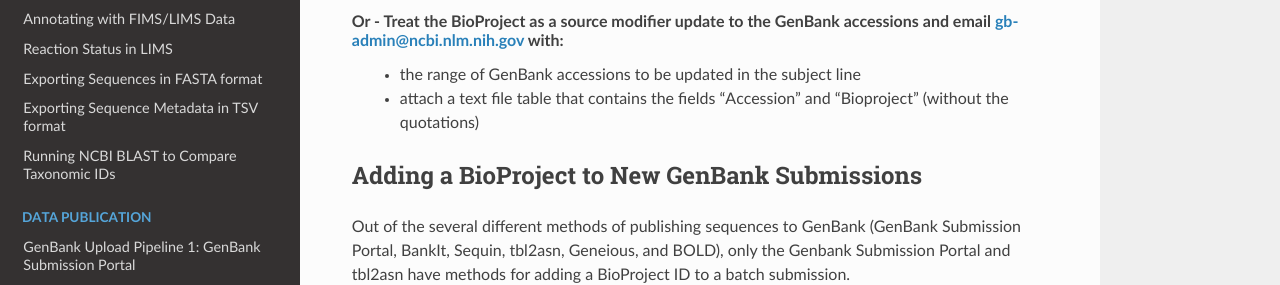
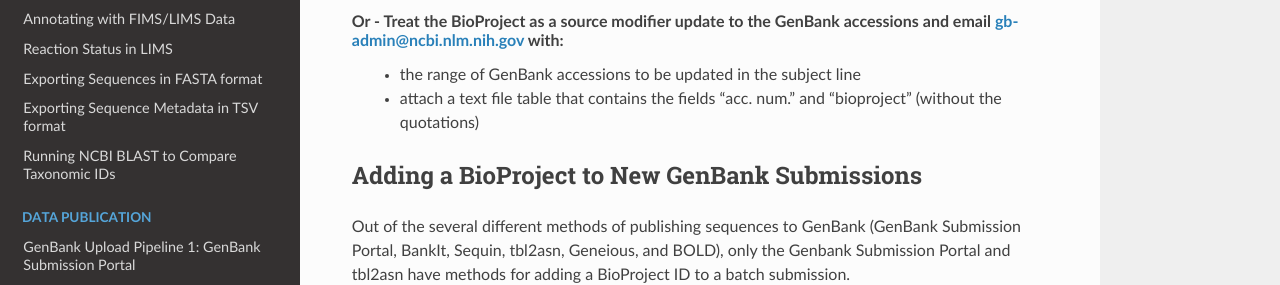
Before and after one commit to SIBarcodeNetwork/ReadtheDocsMaster, a Sphinx documentation site: the page built from Docs/bioprojects.rst, in a window 1280 px wide and 900 px high, scrolled down 8051 px. Shown: the part 169-454 px from the top of the window. Built offline with Sphinx 7.4.7 and the Read the Docs theme 2.0.0, drawn with Linux system fonts in a browser that asks for light colours.

Commit message:
Update bioprojects.rst
updated names of text fields when adding BP to existing GB records

```diff
--- a/Docs/bioprojects.rst
+++ b/Docs/bioprojects.rst
@@ -182,7 +182,7 @@
 
 Or - Treat the BioProject as a source modifier update to the GenBank accessions and email gb-admin@ncbi.nlm.nih.gov with:
 	* the range of GenBank accessions to be updated in the subject line
-	* attach a text file table that contains the fields "Accession" and "Bioproject" (without the quotations)
+	* attach a text file table that contains the fields "acc. num." and "bioproject" (without the quotations)
 
 
 Adding a BioProject to New GenBank Submissions
```
